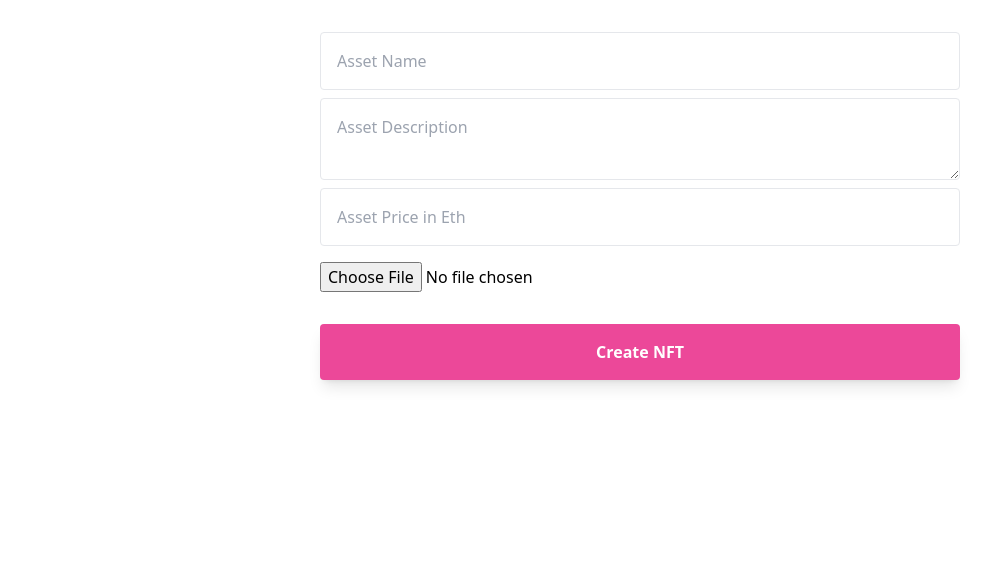
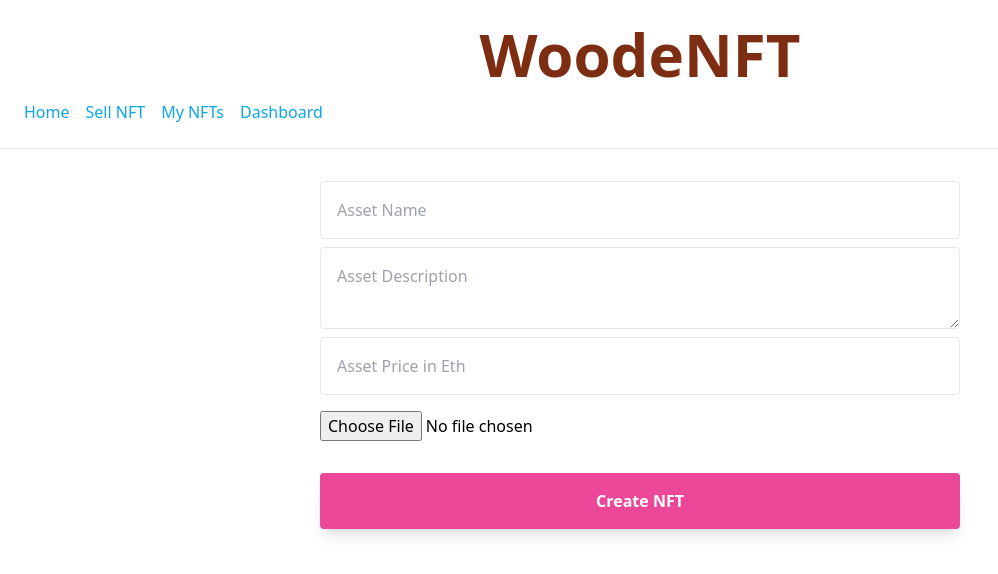
Before and after one commit to uuuuju/CryptoCart, a Next.js app: page /create-nft in a window 1280 px wide. Shown: the top 574 px of the page, without its empty margins (0-998 px from the left). Built offline with nearby package versions, Linux system fonts and the light colour scheme; what ipfs-http-client would draw is missing.

Commit message:
Add files via upload

```diff
--- a/pages/_app.js
+++ b/pages/_app.js
@@ -1,7 +1,38 @@
+/* pages/_app.js */
 import '../styles/globals.css'
+import Link from 'next/link'
 
 function MyApp({ Component, pageProps }) {
-  return <Component {...pageProps} />
+  return (
+    <div>
+      <nav className="border-b p-6">
+        <p className="text-6xl text-orange-900 text-center font-bold">WoodeNFT</p>
+        <div className="flex mt-4">
+          <Link href="/">
+            <a className="mr-4 text-sky-500">
+              Home
+            </a>
+          </Link>
+          <Link href="/create-nft">
+            <a className="mr-4 text-sky-500">
+              Sell NFT
+            </a>
+          </Link>
+          <Link href="/my-nfts">
+            <a className="mr-4 text-sky-500">
+              My NFTs
+            </a>
+          </Link>
+          <Link href="/dashboard">
+            <a className="mr-4 text-sky-500">
+              Dashboard
+            </a>
+          </Link>
+        </div>
+      </nav>
+      <Component {...pageProps} />
+    </div>
+  )
 }
 
 export default MyApp
```
